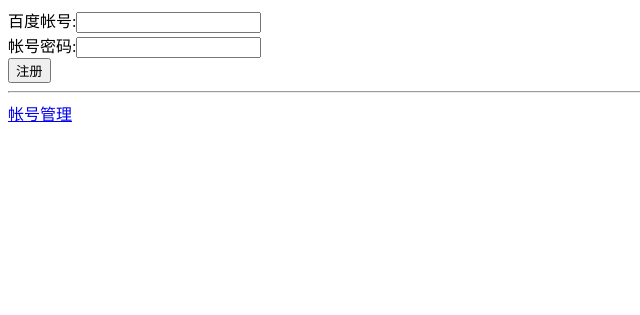
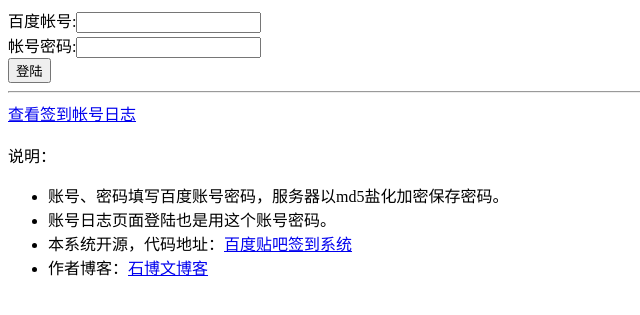
Before and after one commit to sbwtw/TBsign, a PHP site: page / in a window 1280 px wide. Shown: the top 315 px of the page, without its empty margins (0-640 px from the left). Run offline with PHP 8.4, Linux system fonts and the light colour scheme.

Commit message:
添加一些说明

```diff
--- a/dataBase.class.php
+++ b/dataBase.class.php
@@ -15,12 +15,6 @@ class DataBase {
 	function __construct(){
 		// config
 		$config = require 'dataBaseConfig.include.php';
-
-		// bae 数据库配置加载
-//		$config['host'] = getenv('HTTP_BAE_ENV_ADDR_SQL_IP');
-//		$config['port'] = getenv('HTTP_BAE_ENV_ADDR_SQL_PORT');
-//		$config['user'] = getenv('HTTP_BAE_ENV_AK');
-//		$config['password'] = getenv('HTTP_BAE_ENV_SK');
 
 		$this->mysqli = new mysqli($config['host'],$config['user'],$config['password'],$config['dbName'],$config['port']);
 
--- a/index.php
+++ b/index.php
@@ -1,7 +1,7 @@
 <!DOCTYPE html>
 <html lang="zh-CN">
 <head>
-	<title>注册</title>
+	<title>登陆</title>
 	<meta charset='utf-8'>
 </head>
 <body>
@@ -9,10 +9,20 @@
 		<div><span>百度帐号:</span><input id='username' type='text'/></div>
 		<div><span>帐号密码:</span><input id='password' type='password'/></div>
 		<div id='verify' style='display:none;'><span>验证码:</span><input type='text' id='verifycode'/><img id='verifyImg'/></div>
-		<div><input id='submit' type='button' value='注册' onclick='submit();'/></div>
+		<div><input id='submit' type='button' value='登陆' onclick='submit();'/></div>
 	</div>
 	<hr>
-	<a href='/manage.php' title='帐号管理'>帐号管理</a>
+	<a href='/manage.php' title='帐号管理' target='_blank'>查看签到帐号日志</a>
+  <div>
+  	<br>说明：
+  	<ul>
+  		<li>账号、密码填写百度账号密码，服务器以md5盐化加密保存密码。</li>
+  		<li>账号日志页面登陆也是用这个账号密码。</li>
+  		<li>本系统开源，代码地址：<a href='https://github.com/sbwtw/TBsign' target='_blank' title='github'>百度贴吧签到系统</a></li>
+  		<?php //<!--请保留链接--> ?>
+  		<li>作者博客：<a href='http://blog.sbw.so' title='石博文博客' target='_blank'>石博文博客</a></li>
+  	</ul>
+  </div>
 </body>
 
 <script language='javascript'>
--- a/sign.cron.php
+++ b/sign.cron.php
@@ -16,7 +16,7 @@ class SignCron extends Cron{
 		$this->mysqli->fields('bars.id as id, user.cookie as cookie, bars.bar as bar');
 		$this->mysqli->where('user.id = bars.user and bars.exp in (0,-2) and bars.time = \'' . $this->toDay . '\'');
 		$this->mysqli->order('bar');
-		$this->mysqli->limit(10);
+		$this->mysqli->limit(30);
 		$this->barList = $this->mysqli->select();
 		if (!$this->barList){die('no more bar need sign');}
 	}
```
Also changed, not shown: dataBaseConfig.include.php (+5 -6 lines), install.php (+4 -5 lines), 2 other files.
